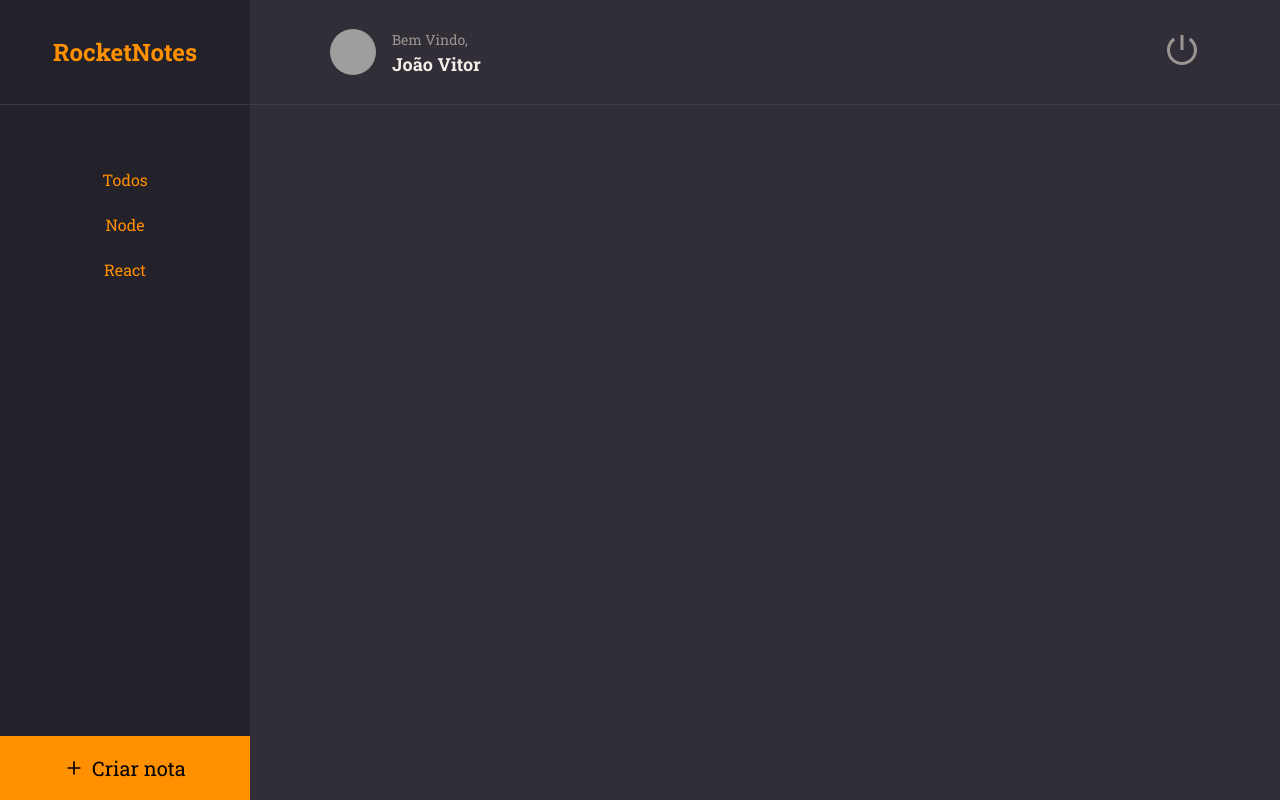
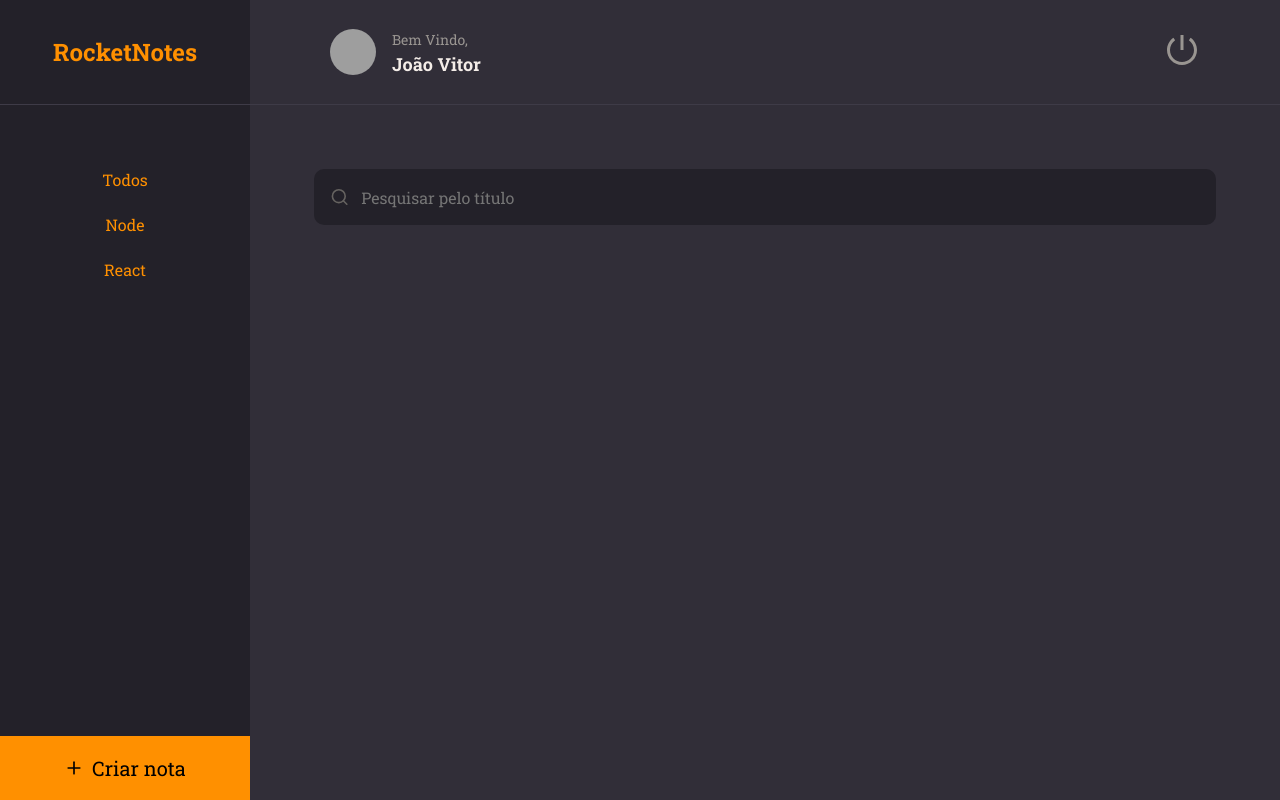
Before and after one commit to JVitor-Dev/app-notes, a React (Vite) app: page / in a window 1280 px wide. Built offline with nearby package versions, Linux system fonts and the light colour scheme; grey boxes are pictures that could not be loaded.

Commit message:
input page home

```diff
--- /dev/null
+++ b/src/Components/Input/index.jsx
@@ -0,0 +1,10 @@
+import { Container } from './style'
+
+export function Input({icon: Icon, ...rest}){
+  return(
+    <Container>
+      {Icon && <Icon size={20}/>}
+      <input {...rest}/>
+    </Container>
+  )
+}
--- /dev/null
+++ b/src/Components/Input/style.js
@@ -0,0 +1,31 @@
+import styled from 'styled-components'
+
+export const Container = styled.div`
+  width: 100%;
+  display: flex;
+  align-items: center;
+
+  background-color: ${({ theme }) => theme.COLORS.BACKGROUND_900};
+  color: ${({ theme }) => theme.COLORS.GRAY_300};
+
+  margin-bottom: 8px;
+  border-radius: 10px;
+
+  > input {
+    height: 56px;
+    width: 100%;
+    padding: 12px;
+
+    color: ${({ theme }) => theme.COLORS.WHITE};
+    background: transparent;
+    border: 0;
+
+    &:placeholder {
+      color: ${({ theme }) => theme.COLORS.GRAY_300};
+    }
+  }
+
+  > svg {
+    margin-left: 16px;
+  }
+`
--- a/src/pages/Home/index.jsx
+++ b/src/pages/Home/index.jsx
@@ -1,8 +1,9 @@
-import { FiPlus } from 'react-icons/fi'
+import { FiPlus, FiSearch } from 'react-icons/fi'
 import { Container, Brand, Menu, Search, Content, NewNote } from './style'
 
 import { Header } from '../../Components/Header'
 import { ButtonText } from '../../Components/ButtonText'
+import { Input } from '../../Components/Input'
 
 export function Home(){
   return(
@@ -19,7 +20,9 @@
         <li><ButtonText title="React"/></li>
       </Menu>
 
-      <Search></Search>
+      <Search>
+        <Input icon={FiSearch} placeholder="Pesquisar pelo título" />
+      </Search>
 
       <Content></Content>
 
--- a/src/pages/Home/style.js
+++ b/src/pages/Home/style.js
@@ -43,6 +43,7 @@
 
 export const Search = styled.div`
   grid-area: search;
+  margin: 64px 64px 0;
 `
 
 export const Content = styled.div`
```
